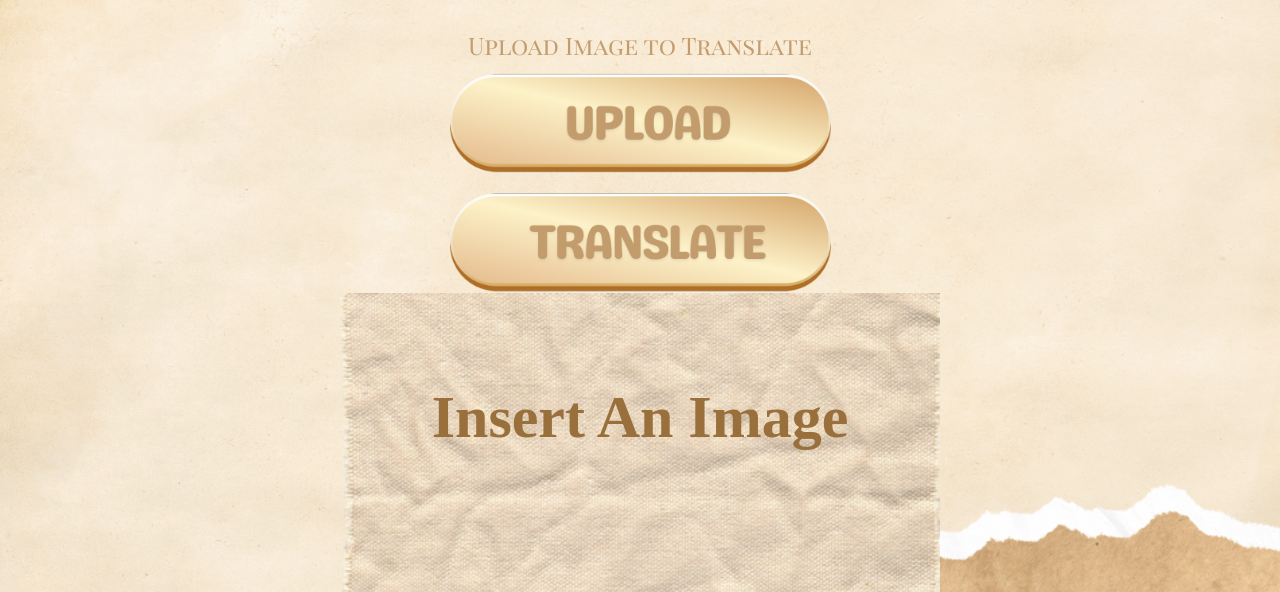
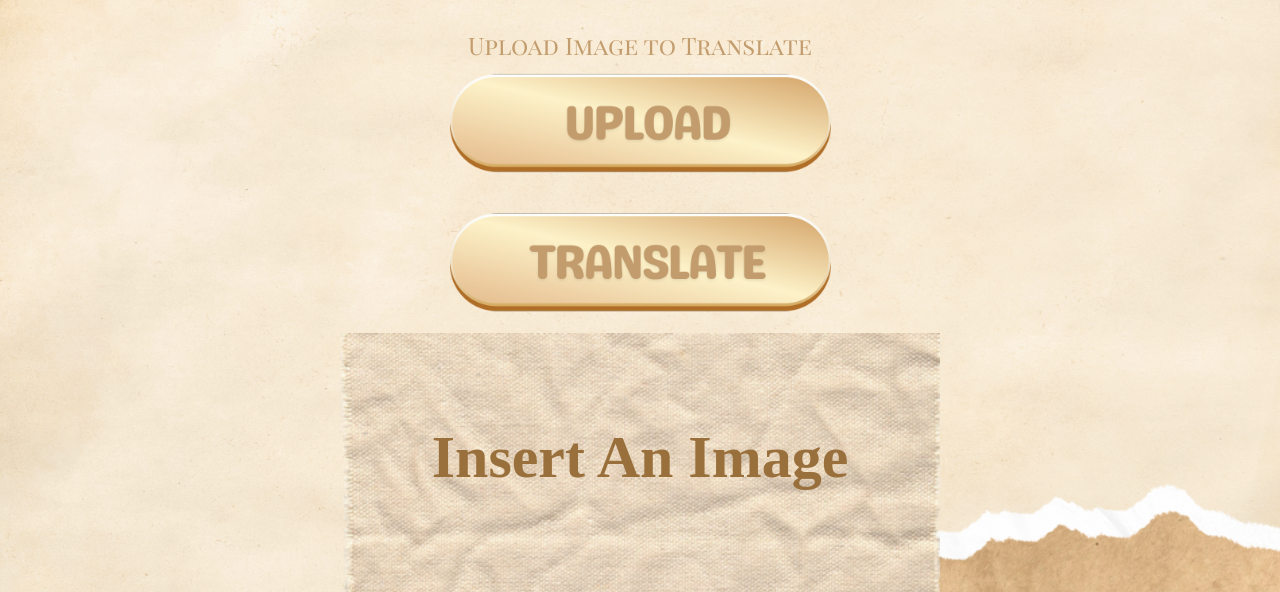
Before and after one commit to hornley/sulatbaybayin-ui, a Flask app: page /translate in a window 1280 px wide. Shown: the part 200-792 px from the top of the page. Run offline with Flask 2, Linux system fonts and the light colour scheme; some web fonts are replaced.

Commit message:
ayaw ko na

```diff
--- a/frontend/static/styles.css
+++ b/frontend/static/styles.css
@@ -24,6 +24,13 @@ div {
   align-items: center;
 }
 
+ .translate-button,
+  .translate-button2,
+  .alphabetButton,
+  .input-button {
+    aspect-ratio: 5 / 2;
+    margin-bottom:2.5dvh;
+  }
 
 /* ==================================
    HOME BUTTON
```
